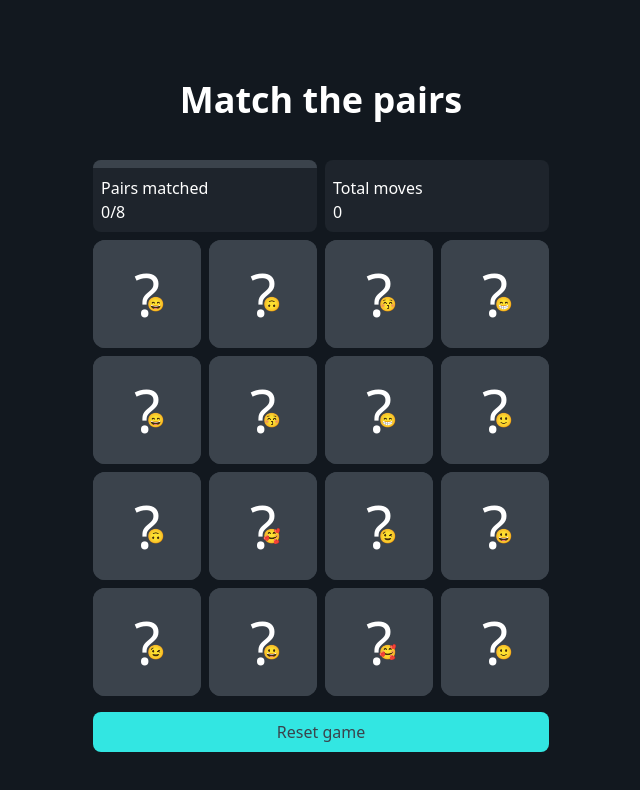
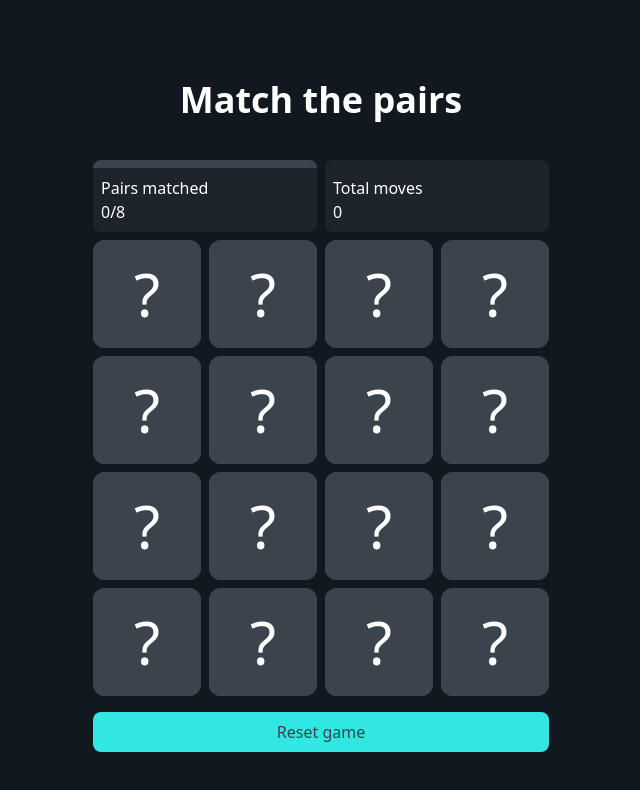
Before and after one commit to Woollywood/matcher, a Vue app: page / in a window 1280 px wide. Shown: the top 790 px of the page, without its empty margins (319-959 px from the left). Built offline with nearby package versions, Linux system fonts and the light colour scheme.

Commit message:
fix: debug items clear

```diff
--- a/src/ui/item/item.vue
+++ b/src/ui/item/item.vue
@@ -19,7 +19,6 @@
 				<span class="inner-item text-5xl md:text-6xl">?</span>
 			</div>
 		</div>
-		<div class="absolute left-[50%] top-[50%] text-sm">{{ props.emoji }}</div>
 	</div>
 </template>
 
```
